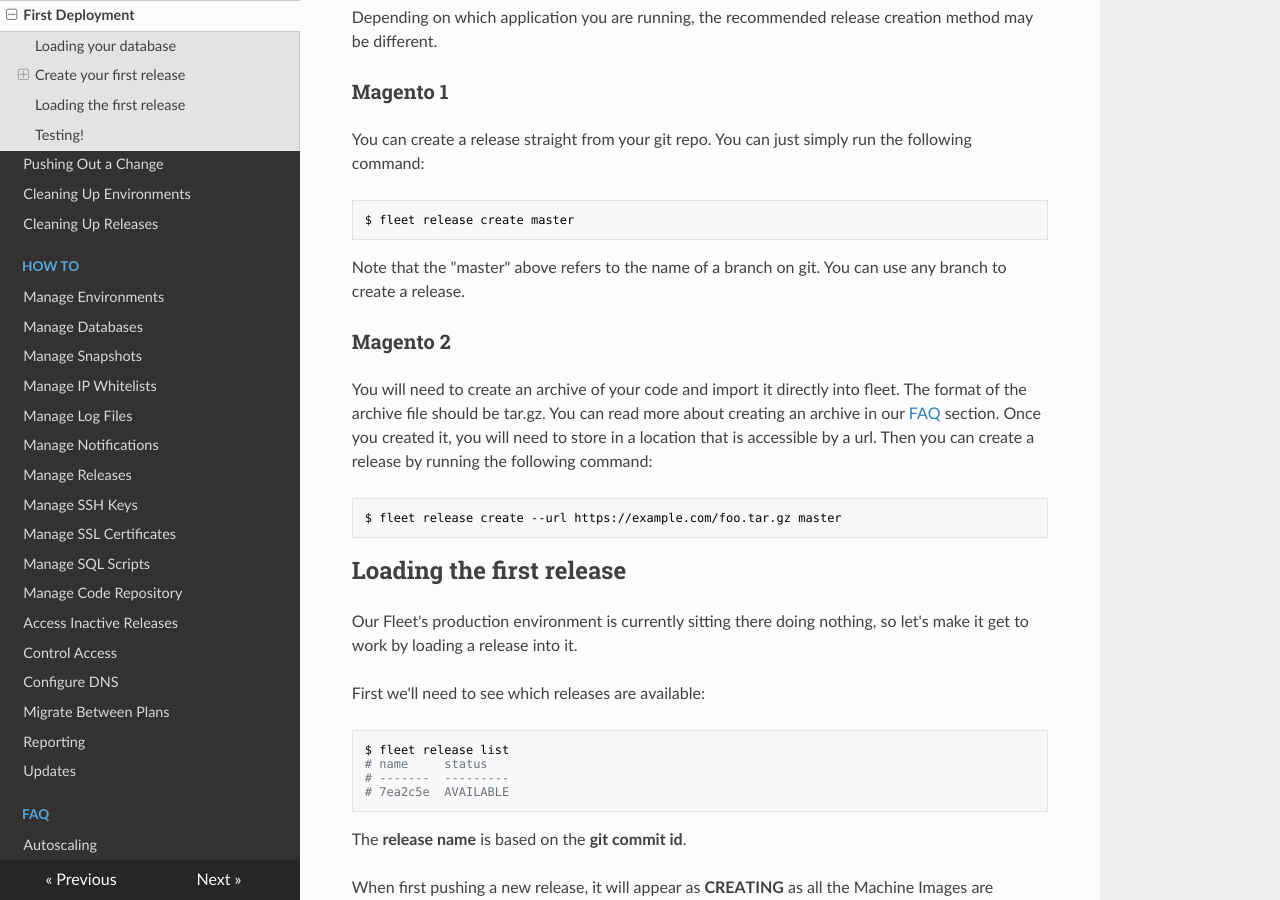
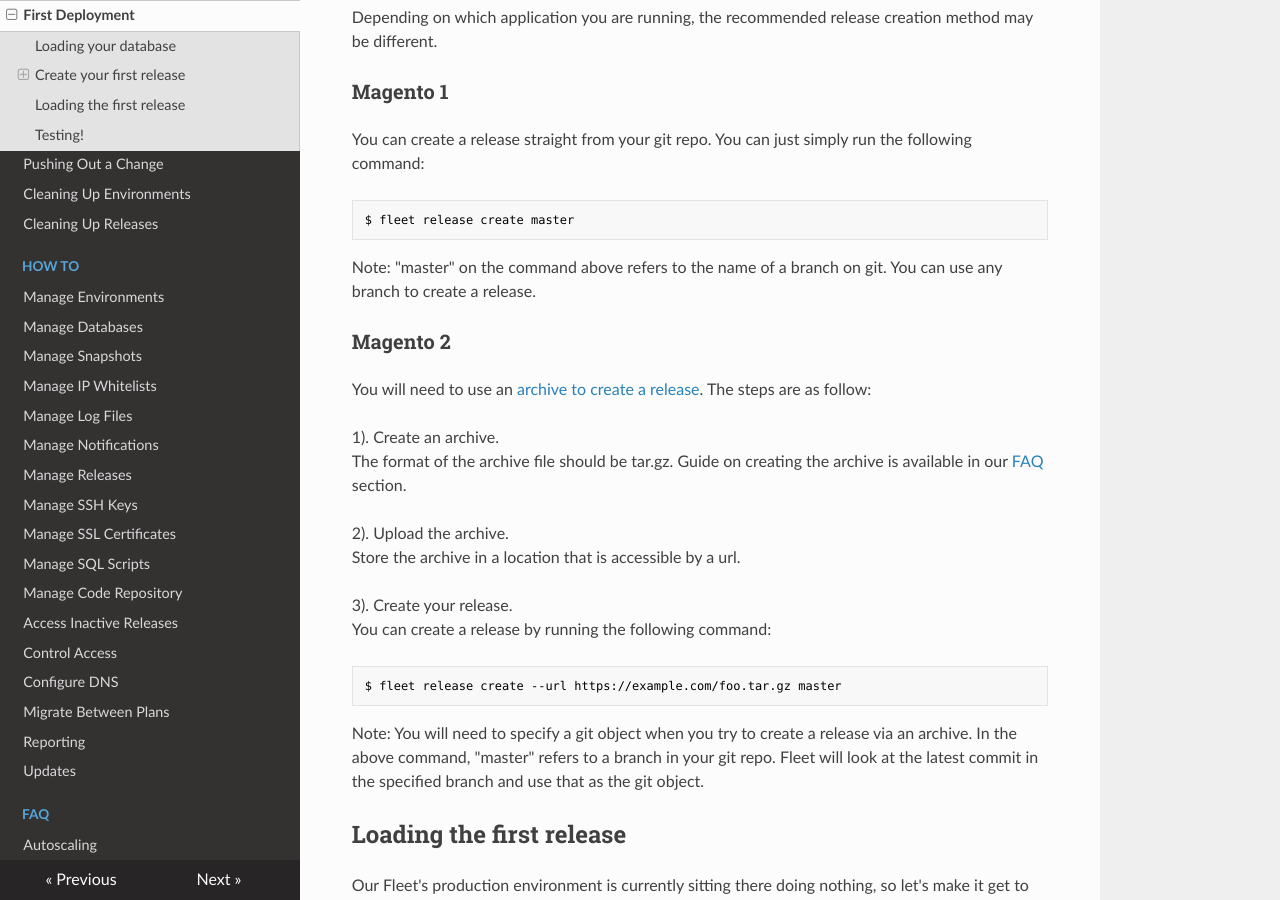
Before and after one commit to anchor/fleet-magento-docs, an MkDocs documentation site: the page built from docs/getting-started/first-deployment.md, in a window 1280 px wide and 900 px high, scrolled down 848 px. Built offline with MkDocs 1.6.1, drawn with Linux system fonts in a browser that asks for light colours; nearby versions of some CDN libraries; old or Windows-style settings are respelled for this version of MkDocs.

Commit message:
clearer Magento2 first deployment get started section

````diff
--- a/docs/getting-started/first-deployment.md
+++ b/docs/getting-started/first-deployment.md
@@ -44,15 +44,25 @@ You can create a release straight from your git repo. You can just simply run th
 $ fleet release create master
 ```
 
-Note that the "master" above refers to the name of a branch on git. You can use any branch to create a release.
+Note: "master" on the command above refers to the name of a branch on git. You can use any branch to create a release.
 
 ### Magento 2
 
-You will need to create an archive of your code and import it directly into fleet. The format of the archive file should be tar.gz. You can read more about creating an archive in our [FAQ](/faq/archive-for-release/) section. Once you created it, you will need to store in a location that is accessible by a url. Then you can create a release by running the following command:
+You will need to use an [archive to create a release](/how-to/manage-releases/#from-an-archive). The steps are as follow:
 
+1). Create an archive.
+<br/>The format of the archive file should be tar.gz. Guide on creating the archive is available in our [FAQ](/faq/archive-for-release/) section.
+
+2). Upload the archive.
+<br/>Store the archive in a location that is accessible by a url.
+
+3). Create your release.
+<br/>You can create a release by running the following command:
 ```bash
 $ fleet release create --url https://example.com/foo.tar.gz master
 ```
+Note: You will need to specify a git object when you try to create a release via an archive. In the above command, "master" refers to a branch in your git repo. Fleet will look at the latest commit in the specified branch and use that as the git object.
+
 ## Loading the first release
 
 Our Fleet's production environment is currently sitting there doing nothing, so
````
Also changed, not shown: docs/faq/archive-for-release.md (+1 -1 lines).
